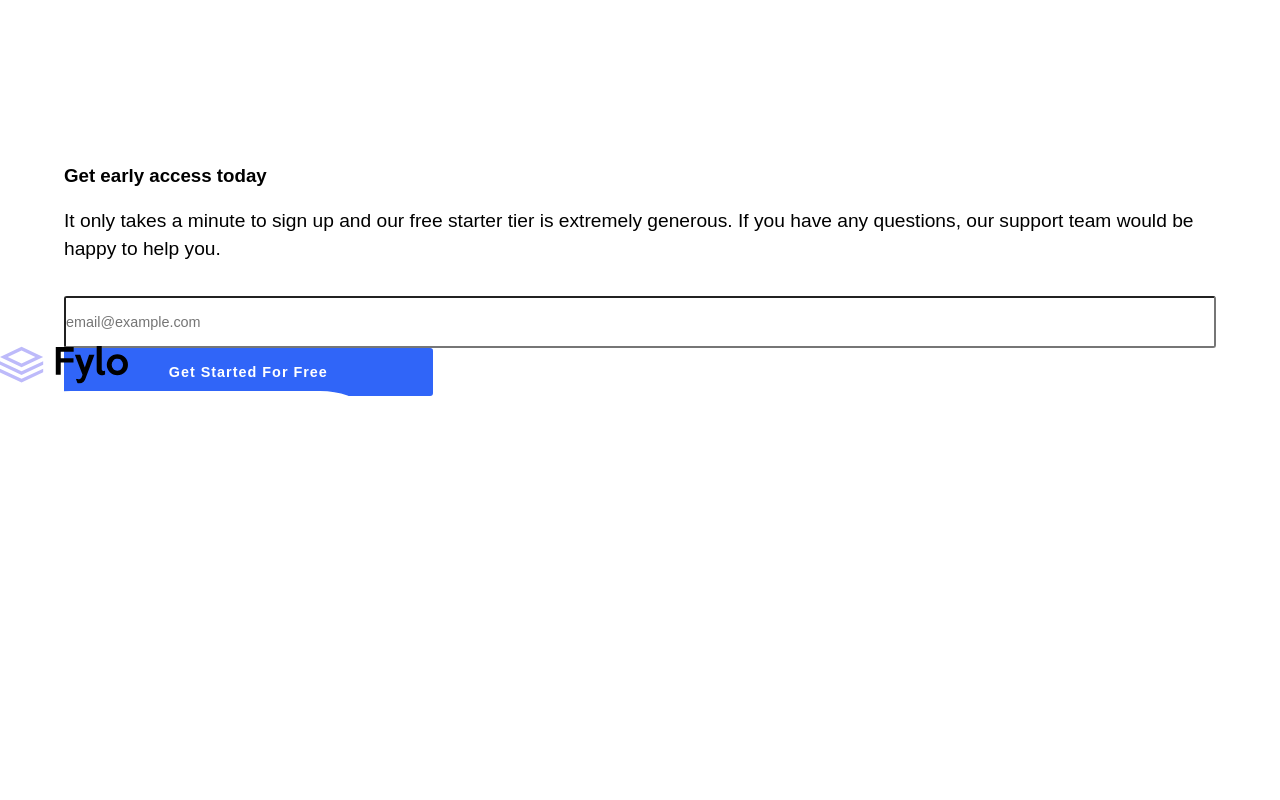
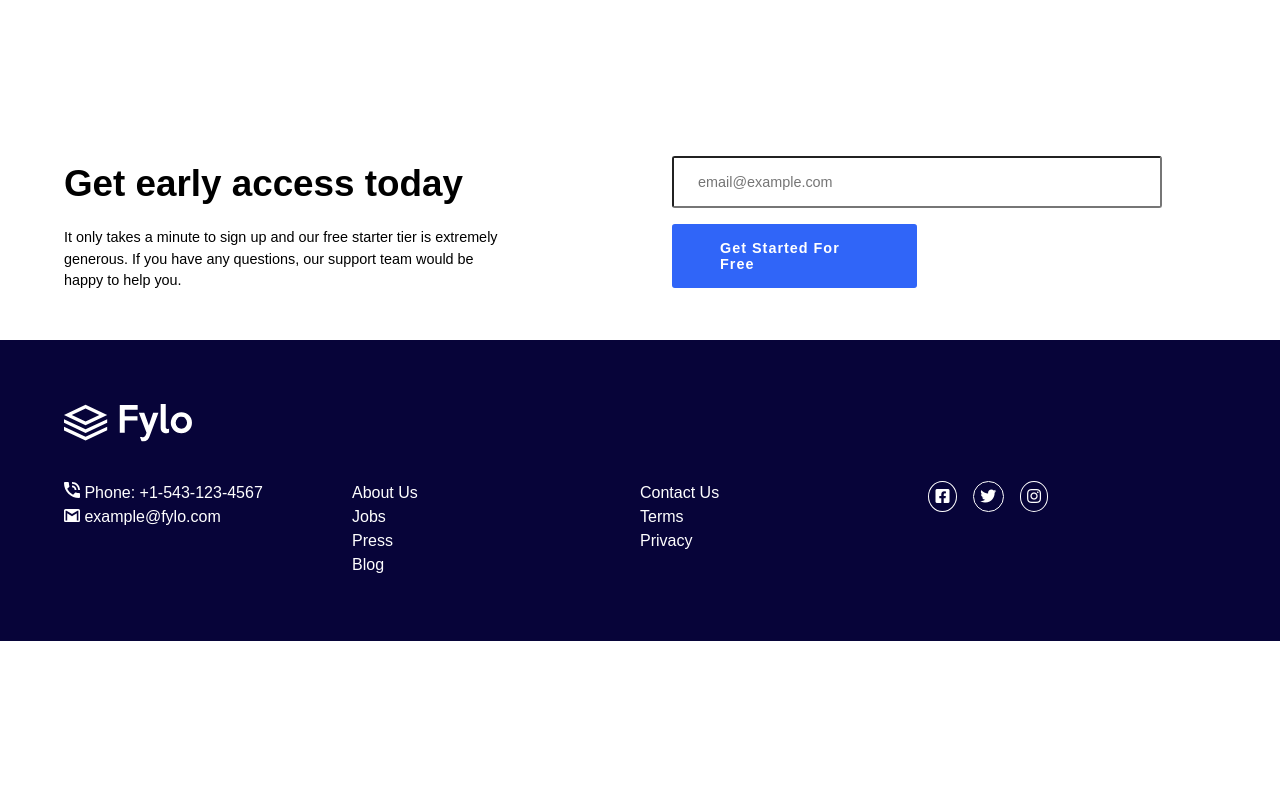
Before and after one commit to Maryjanee/Fylo-Landing-Page, a plain HTML site: page index.html in a window 1280 px wide. Shown: the part 1580-2380 px from the top of the page. After the commit the page ends 2221 px from the top, so only its background shows below. Drawn offline with Linux system fonts and the light colour scheme.

Commit message:
add styles for footer

```diff
--- a/index.html
+++ b/index.html
@@ -81,24 +81,24 @@
         </div>
       </div>
     </section>
-    <section>
-      <div>
-        <h3>Get early access today</h3>
+    <section id="access">
+      <div class="text-center">
+        <h3 class="section-heading">Get early access today</h3>
         <p> It only takes a minute to sign up and our free starter tier is extremely generous.
           If you have any questions, our support team would be happy to help you.</p>
       </div>
-      <form>
+      <form class="bottom-form">
         <input type="text" placeholder="email@example.com">
         <button>Get Started For Free</button>
       </form>
     </section>
   </main>
 
-  <footer>
-    <figure>
-      <img class="logo-container" src="images/logo.svg" alt="fylo-logo">
+  <footer class="grid-container">
+    <figure class="footer-logo">
+      <img class="logo-container" src="images/logo-white.svg" alt="fylo-logo">
     </figure>
-    <div class="bottom-links">
+
      <div>
       <a href="#" class="">
         <img src="images/icon-phone.svg" alt="contact-phone">
@@ -122,7 +122,7 @@
       <li><a href="#"> Privacy</a></li>
 
     </ul>
-    <ul class="social-links">
+    <ul class="social-links flex-container flex-column">
       <li>
         <a href="#"><i class="fab fa-facebook-square"></i></a>
       </li>
@@ -135,7 +135,7 @@
       </li>
     </ul>
 
-    </div>
+
 
 
   </footer>
@@ -160,18 +160,5 @@
 
 
 
-
-
-
-
-
-
-
-  <footer>
-    <p class="attribution">
-      Challenge by <a href="https://www.frontendmentor.io?ref=challenge" target="_blank">Frontend Mentor</a>.
-      Coded by <a href="#">Your Name Here</a>.
-    </p>
-  </footer>
 </body>
 </html>
--- a/style.css
+++ b/style.css
@@ -43,7 +43,7 @@ p {
 }
 
 p {
-  font-size: 1.2rem;
+  font-size: 1.1rem;
 }
 
 button {
@@ -75,6 +75,10 @@ img {
 
 .flex-container {
   display: flex;
+}
+
+.flex-column {
+  flex-direction: column;
 }
 
 .space-between {
@@ -175,7 +179,8 @@ form {
   padding: 1.5rem;
 }
 
-.quotes-container {
+.quotes-container,
+a > img {
   width: 1rem;
 }
 
@@ -200,13 +205,38 @@ form {
   font-size: 0.8rem;
 }
 
+#access {
+  width: 80%;
+  margin: 0 auto;
+}
+
+footer {
+  background: var(--VeryDarkBlue);
+  padding: 3rem;
+  grid-template-columns: 1fr;
+  grid-template-rows: repeat(5, 1fr);
+  row-gap: 0.5rem;
+}
+
+footer * {
+  color: var(--white);
+}
+
+.social-links i {
+  border: 1px solid var(--white);
+  padding: 0.4rem;
+  border-radius: 50%;
+  margin-bottom: 1rem;
+}
+
 @media only screen and (min-width: 768px) {
   .nav-links {
     flex: 0.3;
   }
 
   header,
-  #features {
+  #features,
+  #access {
     display: grid;
     padding: 2rem 0;
     grid-template-columns: repeat(2, 1fr);
@@ -283,4 +313,58 @@ form {
   .testimonial > p {
     font-size: 0.9rem;
   }
+
+  #access {
+    width: 100%;
+    align-items: flex-start;
+  }
+
+  #access * {
+    text-align: left;
+  }
+
+  #access p {
+    font-size: 0.9rem;
+  }
+
+  #access > div {
+    width: 80%;
+  }
+
+  .bottom-form {
+    width: 90%;
+    margin: 0;
+    padding: 0;
+  }
+
+  .bottom-form input,
+  .bottom-form button {
+    margin-bottom: 1rem;
+    padding-left: 1.5rem;
+  }
+
+  .bottom-form button {
+    width: 50%;
+    padding-left: 3rem;
+    padding-right: 3rem;
+  }
+
+  footer {
+    grid-template-columns: repeat(4, 1fr);
+    grid-template-rows: 1fr;
+    row-gap: 2rem;
+    padding: 4rem;
+  }
+
+  .footer-logo {
+    grid-column: 1 / -1;
+  }
+
+  .social-links {
+    flex-direction: row;
+  }
+
+  .social-links i {
+    margin-right: 1rem;
+  }
 }
```
Also changed, not shown: images/logo-white.svg (added).
